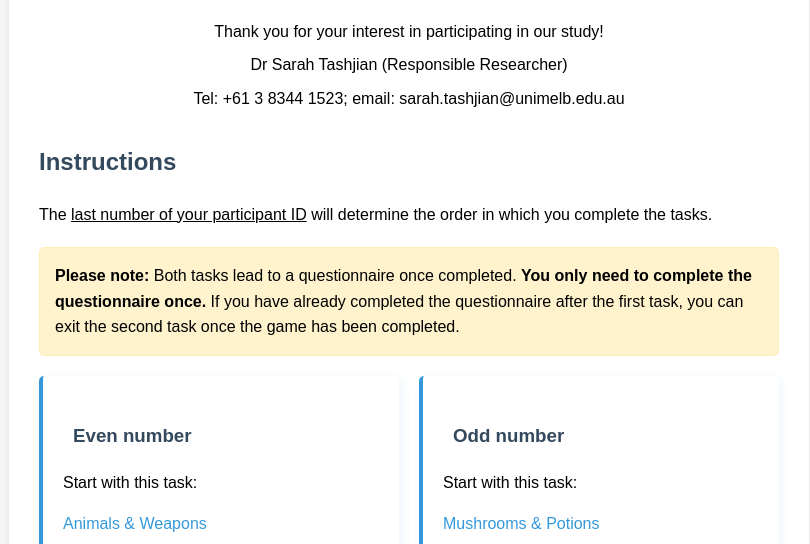
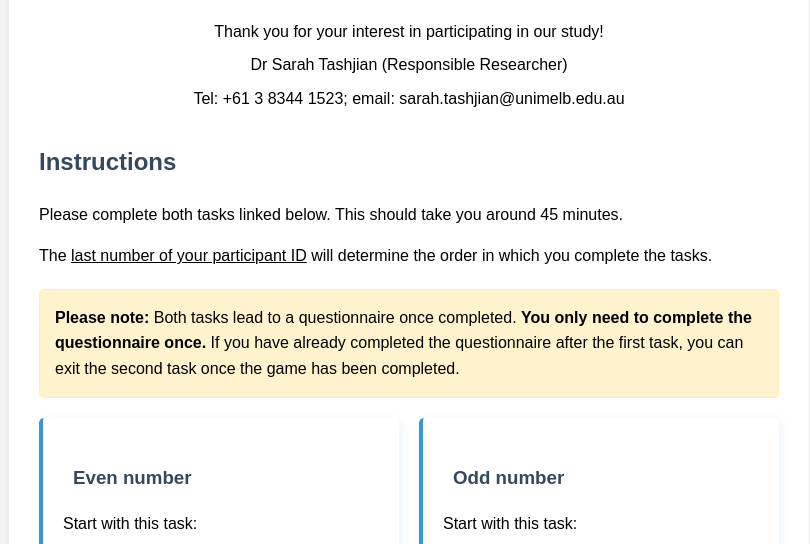
Before and after one commit to edenharari/Behav-Index-AWMM, a plain HTML site: page index.html in a window 1280 px wide. Shown: the part 256-800 px from the top of the page, without its empty margins (231-1041 px from the left). Drawn offline with Linux system fonts and the light colour scheme.

Commit message:
add instruction

```diff
--- a/index.html
+++ b/index.html
@@ -137,6 +137,7 @@
         </div>
 
         <h2>Instructions</h2>
+        <p>Please complete both tasks linked below. This should take you around 45 minutes.</p>
         <p>The <u>last number of your participant ID</u> will determine the order in which you complete the tasks.</p>
 
         <div class="important-note">
```
